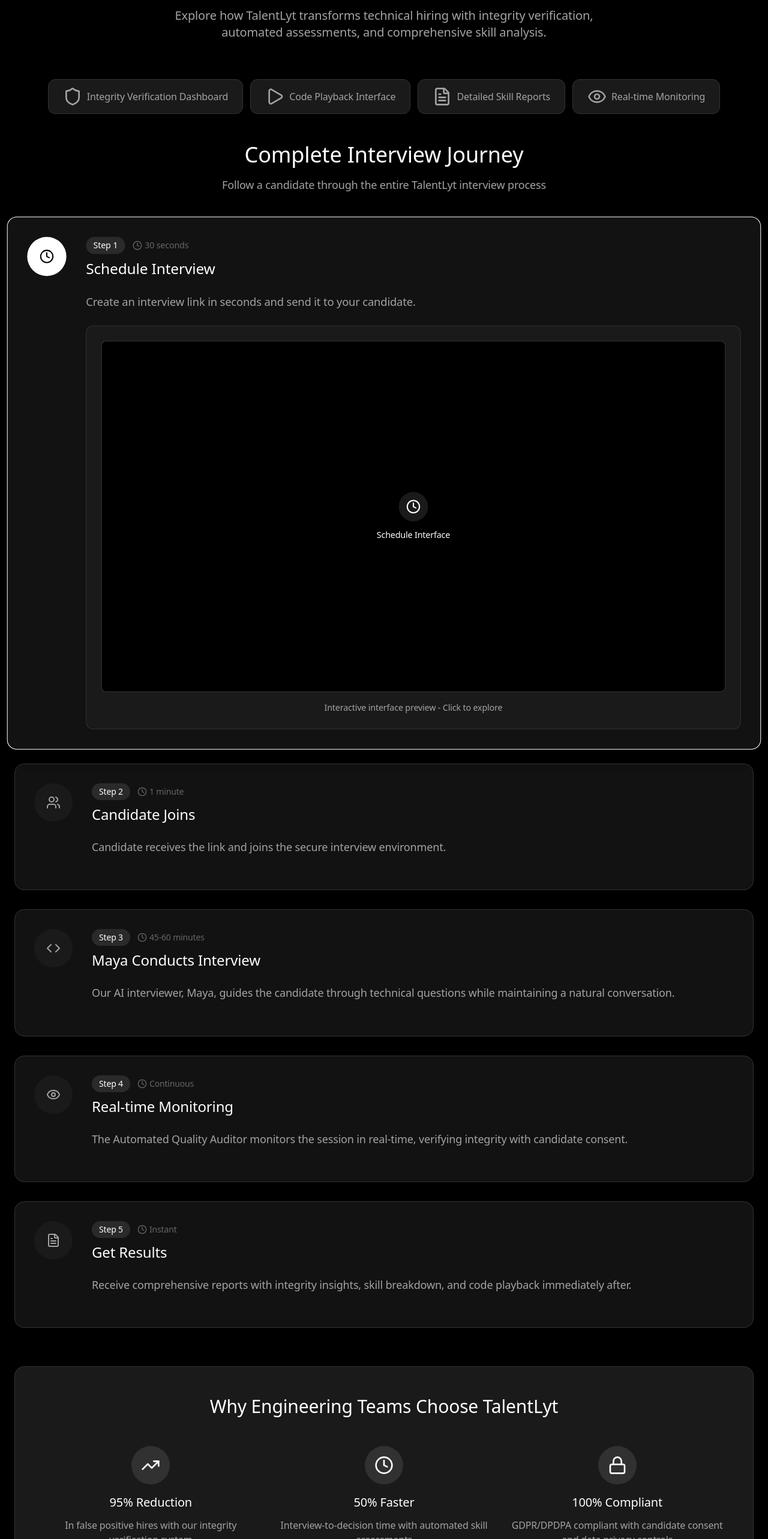
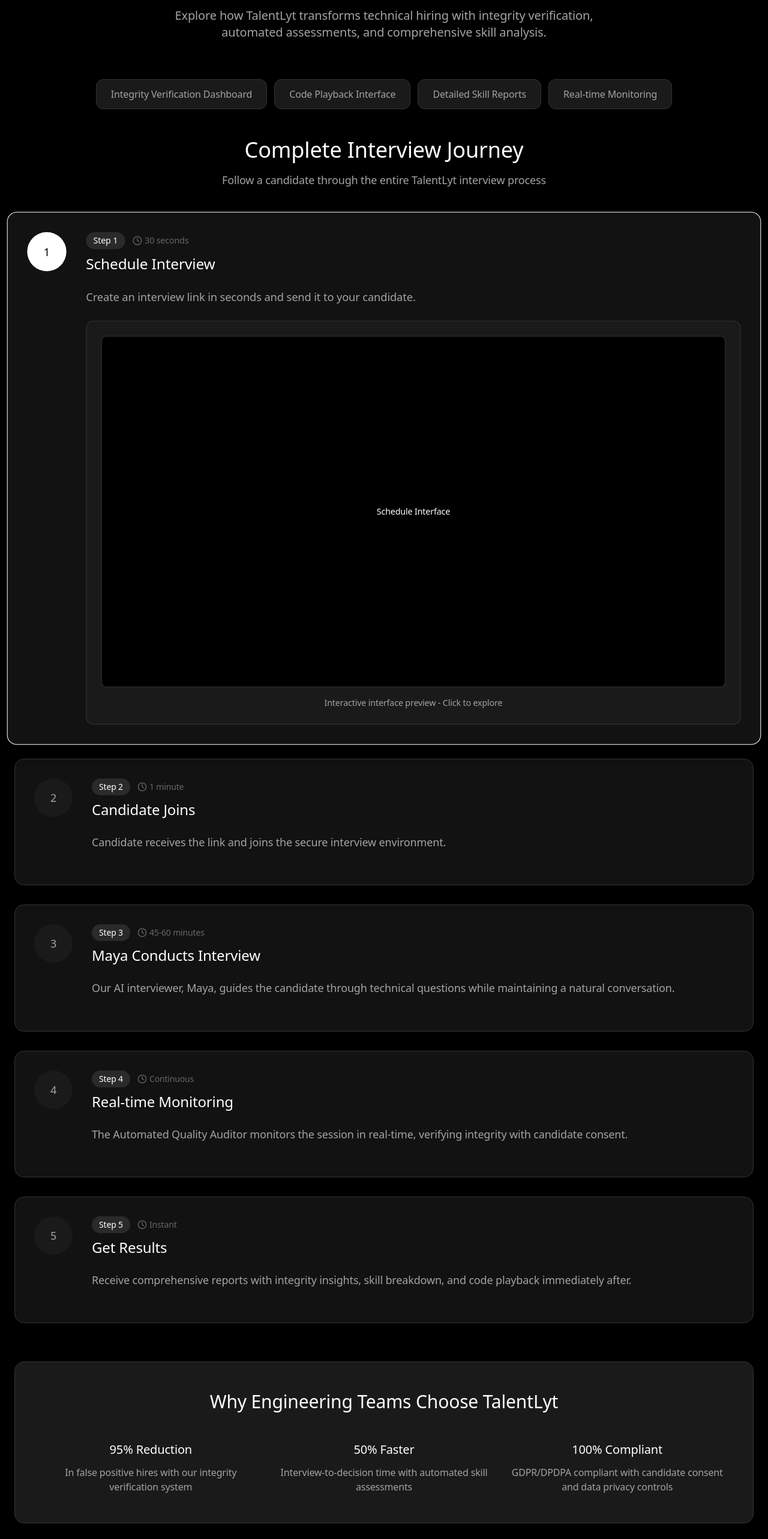
Before and after one commit to rigour-labs/talentlyt-landing, a Next.js app: page /live-demo in a window 1280 px wide. Shown: the part 200-2766 px from the top of the page at 60% size. Built offline with nearby package versions, Linux system fonts and the light colour scheme.

Commit message:
Refactor components to remove unused icons and streamline the UI, enhancing readability and visual clarity across various sections.

```diff
--- a/src/app/live-demo/page.tsx
+++ b/src/app/live-demo/page.tsx
@@ -6,17 +6,10 @@
 import { Footer } from '@/components/footer';
 import { motion, useInView } from 'framer-motion';
 import {
-    Shield,
-    Code,
-    FileText,
-    Eye,
     CheckCircle2,
     Play,
     ArrowRight,
-    Clock,
-    Users,
-    TrendingUp,
-    Lock
+    Clock
 } from 'lucide-react';
 
 export default function LiveDemoPage() {
@@ -52,35 +45,30 @@
             title: 'Schedule Interview',
             description: 'Create an interview link in seconds and send it to your candidate.',
             time: '30 seconds',
-            icon: <Clock className="w-6 h-6" />,
             mockup: 'schedule-interface',
         },
         {
             title: 'Candidate Joins',
             description: 'Candidate receives the link and joins the secure interview environment.',
             time: '1 minute',
-            icon: <Users className="w-6 h-6" />,
             mockup: 'join-interface',
         },
         {
             title: 'Maya Conducts Interview',
             description: 'Our AI interviewer, Maya, guides the candidate through technical questions while maintaining a natural conversation.',
             time: '45-60 minutes',
-            icon: <Code className="w-6 h-6" />,
             mockup: 'interview-interface',
         },
         {
             title: 'Real-time Monitoring',
             description: 'The Automated Quality Auditor monitors the session in real-time, verifying integrity with candidate consent.',
             time: 'Continuous',
-            icon: <Eye className="w-6 h-6" />,
             mockup: 'monitoring-interface',
         },
         {
             title: 'Get Results',
             description: 'Receive comprehensive reports with integrity insights, skill breakdown, and code playback immediately after.',
             time: 'Instant',
-            icon: <FileText className="w-6 h-6" />,
             mockup: 'results-interface',
         },
     ];
@@ -96,7 +84,6 @@
                 'Anomaly detection alerts',
                 'Privacy-compliant tracking'
             ],
-            icon: <Shield className="w-8 h-8" />,
         },
         {
             id: 'playback',
@@ -108,7 +95,6 @@
                 'Timeline navigation',
                 'Speed controls'
             ],
-            icon: <Play className="w-8 h-8" />,
         },
         {
             id: 'reports',
@@ -120,7 +106,6 @@
                 'Problem-solving analysis',
                 'Comparison with benchmarks'
             ],
-            icon: <FileText className="w-8 h-8" />,
         },
         {
             id: 'monitoring',
@@ -132,7 +117,6 @@
                 'Privacy controls',
                 'Candidate consent tracking'
             ],
-            icon: <Eye className="w-8 h-8" />,
         },
     ];
 
@@ -183,10 +167,7 @@
                                             : 'bg-muted text-secondary hover:bg-card border border-border'
                                     }`}
                                 >
-                                    <div className="flex items-center gap-2">
-                                        {feature.icon}
-                                        <span>{feature.title}</span>
-                                    </div>
+                                    {feature.title}
                                 </motion.button>
                             ))}
                         </motion.div>
@@ -204,12 +185,7 @@
                                 >
                                     <div className="grid md:grid-cols-2 gap-12 items-center">
                                         <div>
-                                            <div className="flex items-center gap-3 mb-6">
-                                                <div className="p-3 bg-primary/10 rounded-xl text-primary">
-                                                    {feature.icon}
-                                                </div>
-                                                <h2 className="text-3xl text-primary">{feature.title}</h2>
-                                            </div>
+                                            <h2 className="text-3xl text-primary mb-6">{feature.title}</h2>
                                             <p className="text-lg text-secondary mb-6 leading-relaxed">
                                                 {feature.description}
                                             </p>
@@ -233,9 +209,6 @@
                                             {/* Mockup Placeholder */}
                                             <div className="aspect-video bg-muted border-2 border-dashed border-border rounded-xl flex items-center justify-center">
                                                 <div className="text-center">
-                                                    <div className="w-16 h-16 bg-primary/10 rounded-full flex items-center justify-center mx-auto mb-4">
-                                                        {feature.icon}
-                                                    </div>
                                                     <p className="text-sm text-secondary">
                                                         {feature.title} Interface
                                                     </p>
@@ -292,12 +265,12 @@
                                 >
                                     <div className="flex flex-col md:flex-row gap-8 items-start">
                                         <div className="flex-shrink-0">
-                                            <div className={`w-16 h-16 rounded-full flex items-center justify-center ${
+                                            <div className={`w-16 h-16 rounded-full flex items-center justify-center text-lg ${
                                                 activeStep === index
                                                     ? 'bg-primary text-primary-foreground'
                                                     : 'bg-muted text-secondary'
                                             }`}>
-                                                {step.icon}
+                                                {index + 1}
                                             </div>
                                         </div>
                                         <div className="flex-1">
@@ -324,9 +297,6 @@
                                                 <div className="mt-6 p-6 bg-muted rounded-xl border border-border">
                                                     <div className="aspect-video bg-background border border-border rounded-lg flex items-center justify-center mb-4">
                                                         <div className="text-center">
-                                                            <div className="w-12 h-12 bg-primary/10 rounded-full flex items-center justify-center mx-auto mb-3">
-                                                                {step.icon}
-                                                            </div>
                                                             <p className="text-sm text-primary">
                                                                 {step.mockup.replace('-', ' ').replace(/\b\w/g, l => l.toUpperCase())}
                                                             </p>
@@ -356,27 +326,18 @@
                         </h2>
                         <div className="grid md:grid-cols-3 gap-8">
                             <div className="text-center">
-                                <div className="w-16 h-16 bg-primary/10 rounded-full flex items-center justify-center mx-auto mb-4">
-                                    <TrendingUp className="w-8 h-8 text-primary" />
-                                </div>
                                 <h3 className="text-xl mb-3 text-primary">95% Reduction</h3>
                                 <p className="text-secondary">
                                     In false positive hires with our integrity verification system
                                 </p>
                             </div>
                             <div className="text-center">
-                                <div className="w-16 h-16 bg-primary/10 rounded-full flex items-center justify-center mx-auto mb-4">
-                                    <Clock className="w-8 h-8 text-primary" />
-                                </div>
                                 <h3 className="text-xl mb-3 text-primary">50% Faster</h3>
                                 <p className="text-secondary">
                                     Interview-to-decision time with automated skill assessments
                                 </p>
                             </div>
                             <div className="text-center">
-                                <div className="w-16 h-16 bg-primary/10 rounded-full flex items-center justify-center mx-auto mb-4">
-                                    <Lock className="w-8 h-8 text-primary" />
-                                </div>
                                 <h3 className="text-xl mb-3 text-primary">100% Compliant</h3>
                                 <p className="text-secondary">
                                     GDPR/DPDPA compliant with candidate consent and data privacy controls
--- a/src/components/sections/cta-section.tsx
+++ b/src/components/sections/cta-section.tsx
@@ -1,7 +1,7 @@
 'use client';
 
 import Link from 'next/link';
-import { Users, CheckCircle2, Clock, ArrowRight, Shield, Zap } from 'lucide-react';
+import { CheckCircle2, ArrowRight } from 'lucide-react';
 import { motion, useInView } from 'framer-motion';
 import { useRef } from 'react';
 
@@ -23,9 +23,8 @@
                         initial={{ opacity: 0, y: -20 }}
                         animate={isInView ? { opacity: 1, y: 0 } : { opacity: 0, y: -20 }}
                         transition={{ duration: 0.5, delay: 0.2 }}
-                        className="inline-flex items-center gap-2 px-4 py-2 bg-primary/10 rounded-full mb-6"
+                        className="inline-block px-4 py-2 bg-primary/10 rounded-full mb-6"
                     >
-                        <Users className="w-4 h-4 text-primary" />
                         <span className="text-sm text-primary">
                             Join 200+ companies already using TalentLyt
                         </span>
@@ -60,7 +59,6 @@
                                 href="/request-demo"
                                 className="group w-full sm:w-auto px-8 py-4 bg-primary text-primary-foreground rounded-xl hover:opacity-90 transition-all shadow-lg hover:shadow-xl flex items-center justify-center gap-2"
                             >
-                            <Zap className="w-5 h-5" />
                             Start Free Trial
                                 <ArrowRight className="w-4 h-4 group-hover:translate-x-1 transition-transform" />
                             </Link>
@@ -101,14 +99,8 @@
 
                     {/* Social Proof */}
                     <div className="flex items-center justify-center gap-6 text-sm text-text-muted mb-8">
-                        <div className="flex items-center gap-2">
-                            <Shield className="w-4 h-4" />
-                            <span>GDPR Compliant</span>
-                        </div>
-                        <div className="flex items-center gap-2">
-                            <Clock className="w-4 h-4" />
-                            <span>Setup in 5 minutes</span>
-                        </div>
+                        <span>GDPR Compliant</span>
+                        <span>Setup in 5 minutes</span>
                     </div>
 
                     {/* Legal Disclaimer */}
```
Also changed, not shown: src/components/sections/features-section.tsx (+1 -10 lines), src/components/sections/how-it-works-section.tsx (+3 -12 lines), src/components/sections/problem-solution-section.tsx (+1 -15 lines), src/components/sections/stats-section.tsx (+6 -11 lines), src/components/sections/testimonials-section.tsx (+3 -17 lines).
